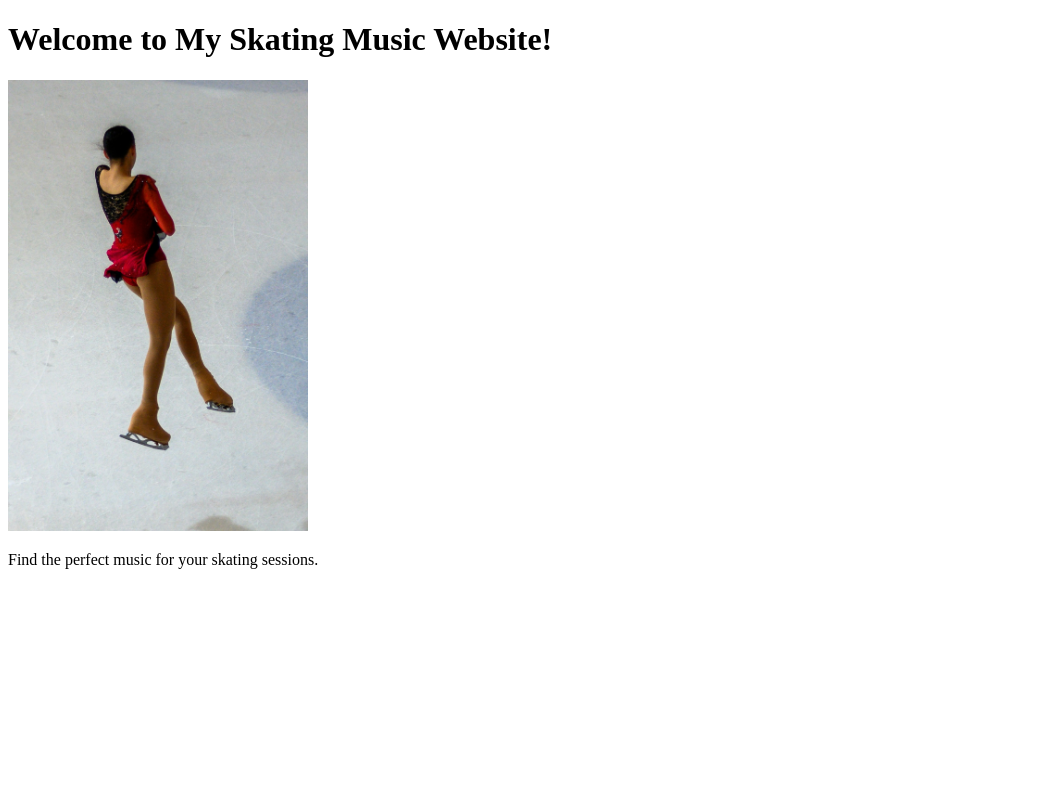
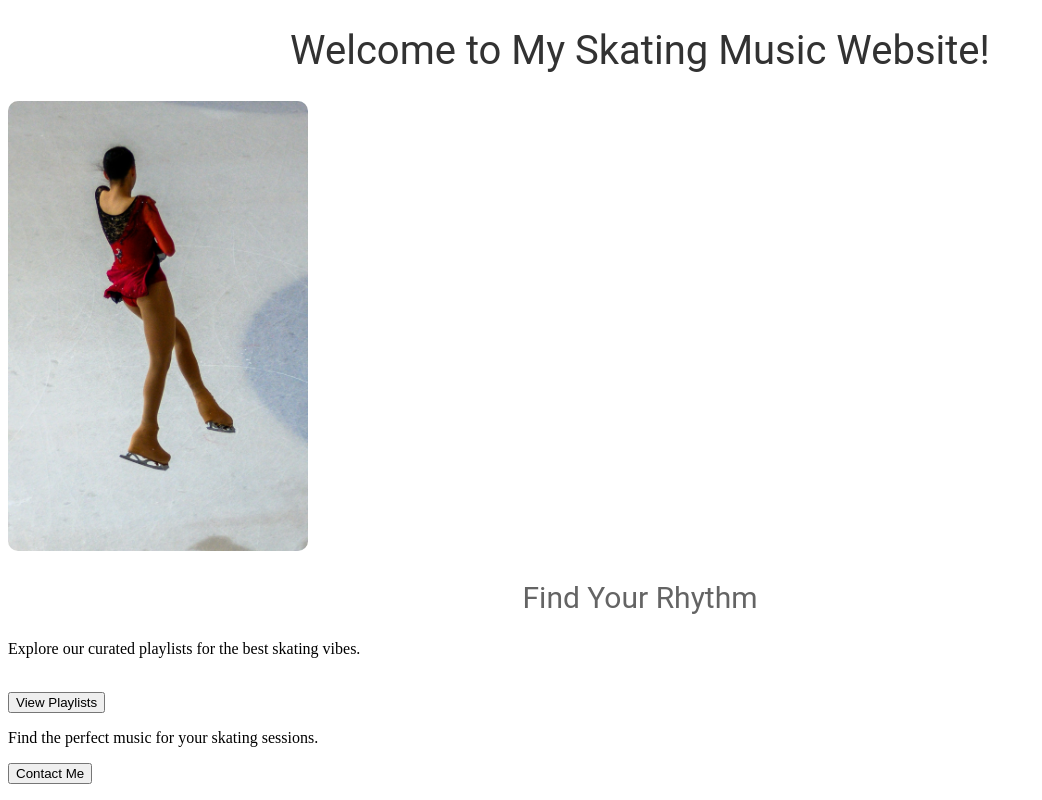
Before and after one commit to zhm917/claire-skating-music, a Flask app: template templates/home.html in a window 1280 px wide. Shown: the whole page, without its empty margins (0-1042 px from the left). Run offline with Flask 3, Linux system fonts and the light colour scheme; the template is opened without the code that fills it, so the values that code supplies are empty.

Commit message:
add css style to html

```diff
--- a/templates/home.html
+++ b/templates/home.html
@@ -4,10 +4,35 @@
     <meta charset="UTF-8">
     <meta name="viewport" content="width=device-width, initial-scale=1">
     <title>Skating Music App</title>
+    <style>
+      h1 {
+        font-size: 40px;
+        font-family: Roboto, sans-serif;
+        font-weight: normal;
+        color:rgb(50, 50, 50);
+        text-align: center;
+      }
+      #banner {
+        border-radius: 10px;
+      }
+      h2 {
+        font-size: 30px;
+        font-family: Roboto, sans-serif;
+        font-weight: normal;
+        color:rgb(100, 100, 100);
+        text-align: center;
+      }
+    </style>
 </head>
 <body>
     <h1>Welcome to My Skating Music Website!</h1>
-    <img src="/static/skating-jump.jpg" alt="Skating Image" style="width:300px;height:auto;">
+    <img id="banner" src="/static/skating-jump.jpg" alt="Skating Image" style="width:300px;height:auto;">
+    <br>
+    <h2>Find Your Rhythm</h2>
+    <p>Explore our curated playlists for the best skating vibes.</p>
+    <br>
+    <button onclick="location.href='/playlists'">View Playlists</button>
     <p>Find the perfect music for your skating sessions.</p>
+    <button>Contact Me</button>
 </body>
 </html>
```
